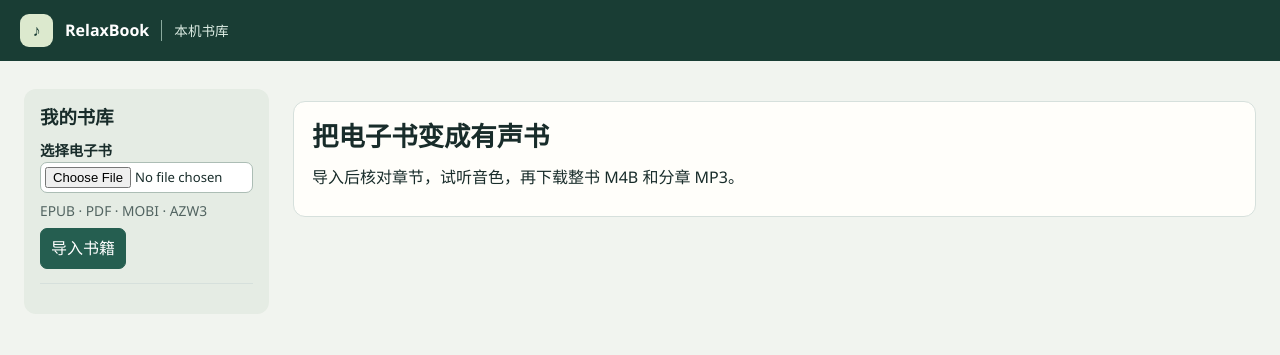
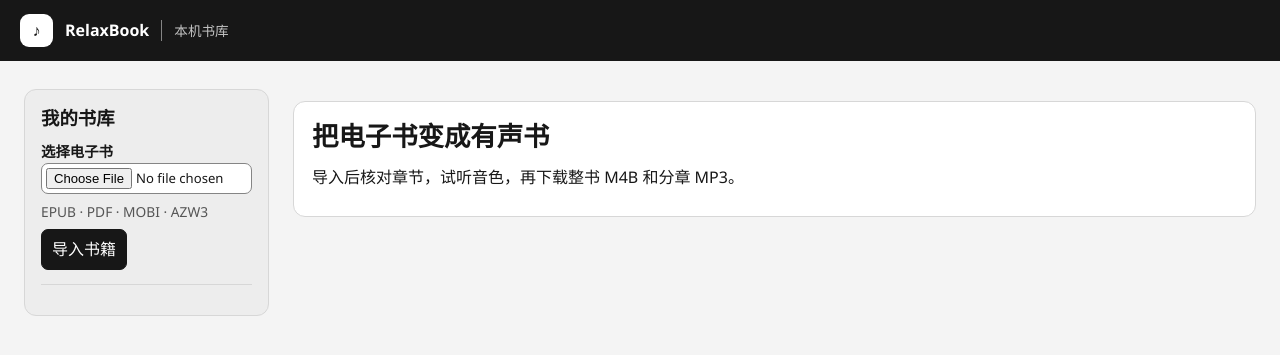
Before and after one commit to imluogd/relaxbook, a FastAPI app: page / in a window 1280 px wide. Shown: the top 355 px of the page. Run offline with FastAPI, Linux system fonts and the light colour scheme; data that the repository does not hold is empty.

Commit message:
Use a monochrome RelaxBook palette

```diff
--- a/relaxbook/static/index.html
+++ b/relaxbook/static/index.html
@@ -4,7 +4,7 @@
   <meta charset="utf-8">
   <meta name="viewport" content="width=device-width,initial-scale=1">
   <title>RelaxBook</title>
-  <link rel="stylesheet" href="/static/style.css">
+  <link rel="stylesheet" href="/static/style.css?v=2">
   <script src="/static/app.js" defer></script>
 </head>
 <body>
--- a/relaxbook/static/style.css
+++ b/relaxbook/static/style.css
@@ -1,30 +1,50 @@
 * { box-sizing: border-box; }
-:root { color-scheme: light; --ink: #182c2a; --muted: #526461; --line: #d6e0dc; --paper: #fffefa; --brand: #255e50; }
-body { margin: 0; font: 16px/1.55 "Segoe UI", "Microsoft YaHei", system-ui, sans-serif; color: var(--ink); background: #f1f4ef; }
-header { display: flex; align-items: center; gap: 12px; padding: 14px max(20px, calc((100% - 1250px)/2)); color: white; background: #193d34; }
-.mark { display: grid; place-items: center; color: #193d34; background: #dce9ce; border-radius: 9px; width: 33px; height: 33px; }
-.local { border-left: 1px solid #8aaa9e; padding-left: 12px; color: #deeee5; font-size: .85rem; }
+:root {
+  color-scheme: light;
+  --ink: #171717;
+  --muted: #555;
+  --canvas: #f4f4f4;
+  --paper: #fff;
+  --surface: #ededed;
+  --line: #d7d7d7;
+  --control-line: #858585;
+  --hover: #f0f0f0;
+  --selected: #e6e6e6;
+  --brand-hover: #373737;
+  --on-dark-muted: #c4c4c4;
+  accent-color: var(--ink);
+}
+body { margin: 0; font: 16px/1.55 "Segoe UI", "Microsoft YaHei", system-ui, sans-serif; color: var(--ink); background: var(--canvas); }
+header { display: flex; align-items: center; gap: 12px; padding: 14px max(20px, calc((100% - 1250px)/2)); color: var(--paper); background: var(--ink); }
+.mark { display: grid; place-items: center; color: var(--ink); background: var(--paper); border-radius: 9px; width: 33px; height: 33px; }
+.local { border-left: 1px solid var(--control-line); padding-left: 12px; color: var(--on-dark-muted); font-size: .85rem; }
 .shell { display: grid; grid-template-columns: 245px minmax(0,1fr); max-width: 1300px; gap: 24px; padding: 28px 24px; margin: auto; }
-aside { align-self:start; background: #e5ece4; padding: 16px; border-radius: 12px; }
+aside { align-self: start; background: var(--surface); border: 1px solid var(--line); padding: 16px; border-radius: 12px; }
 h1, h2, h3 { line-height: 1.25; margin: 0 0 12px; }
 h1 { font-size: 1.15rem; } h2 { font-size: 1.65rem; } h3 { font-size: 1.15rem; }
 p { margin: .5em 0; }
 form { padding-bottom: 14px; border-bottom: 1px solid var(--line); }
 label { display: block; font-size: .9rem; font-weight: 600; }
 input, select, textarea, button { font: inherit; color: inherit; }
-input:not([type=checkbox]), select, textarea, button, .download { border: 1px solid #acbdb5; border-radius: 7px; background: white; padding: 7px 10px; }
+input:not([type=checkbox]), select, textarea, button, .download { border: 1px solid var(--control-line); border-radius: 7px; background: var(--paper); padding: 7px 10px; }
 input:not([type=checkbox]), textarea { width: 100%; } input[type=file] { padding: 4px; font-size: .82rem; } textarea { resize: vertical; }
+:where(input, select, textarea, button, a, summary):focus-visible { outline: 2px solid var(--ink); outline-offset: 2px; }
 button, .download { cursor: pointer; text-align: left; }
 button:disabled { opacity: .55; cursor: default; }
-button:not(:disabled):hover, .download:hover { background: #e1eee5; }
-button[aria-current=true] { background: #d3e7d9; border-color: #547965; }
-button.primary, .download.primary { background: var(--brand); color: white; border-color: var(--brand); }
-button.primary:not(:disabled):hover, .download.primary:hover { background: #194c40; }
+button:not(:disabled):hover, .download:hover { background: var(--hover); }
+button[aria-current=true], button[aria-current=true]:not(:disabled):hover {
+  background: var(--selected);
+  border-color: var(--ink);
+  box-shadow: inset 3px 0 var(--ink);
+}
+button.primary, .download.primary { background: var(--ink); color: var(--paper); border-color: var(--ink); }
+button.primary:not(:disabled):hover, .download.primary:hover { background: var(--brand-hover); }
 .download { text-decoration: none; display: inline-block; }
 .muted { color: var(--muted); font-size: .86rem; }
 #library, #chapters { display: grid; align-content: start; gap: 6px; overflow: auto; }
 #library { margin-top: 14px; } #chapters { max-height: 395px; }
 #library button, #chapters button { overflow-wrap: anywhere; }
+#library button:focus-visible, #chapters button:focus-visible { outline-offset: -3px; }
 .card { background: var(--paper); border: 1px solid var(--line); border-radius: 12px; padding: 18px; margin: 12px 0; }
 .section-title { display: flex; flex-wrap: wrap; align-items: center; justify-content: space-between; gap: 8px; margin-bottom: 10px; }
 .section-title h3 { margin: 0; }
@@ -40,9 +60,16 @@ audio { width: min(100%, 360px); }
 .table-wrap { overflow-x: auto; }
 table { border-collapse: collapse; width: 100%; margin-top: 12px; font-size: .86rem; }
 th, td { text-align: left; vertical-align: top; padding: 8px; border-bottom: 1px solid var(--line); }
-th { background: #edf2e9; }
-td a { color: #145645; }
-#notice { background: #f9e9d1; padding: 10px; border-radius: 6px; overflow-wrap: anywhere; }
-#warnings { background: #fff9e9; }
+th { background: var(--surface); }
+td a { color: var(--ink); }
+#notice {
+  background: var(--paper);
+  border: 1px solid var(--line);
+  border-left: 3px solid var(--ink);
+  padding: 10px;
+  border-radius: 6px;
+  overflow-wrap: anywhere;
+}
+#warnings { background: var(--hover); border-left: 3px solid var(--muted); }
 @media (max-width: 790px) { .shell { grid-template-columns: 1fr; gap: 12px; padding: 14px; } }
 @media (max-width: 440px) { .columns { grid-template-columns: 1fr; } #chapters { max-height: 130px; } }
```
